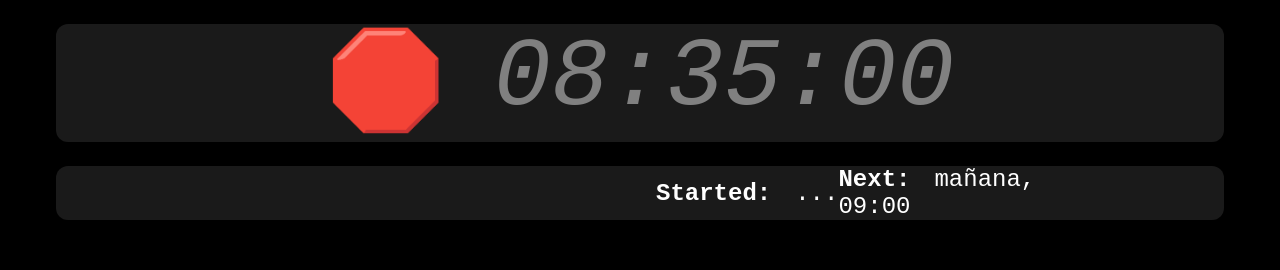
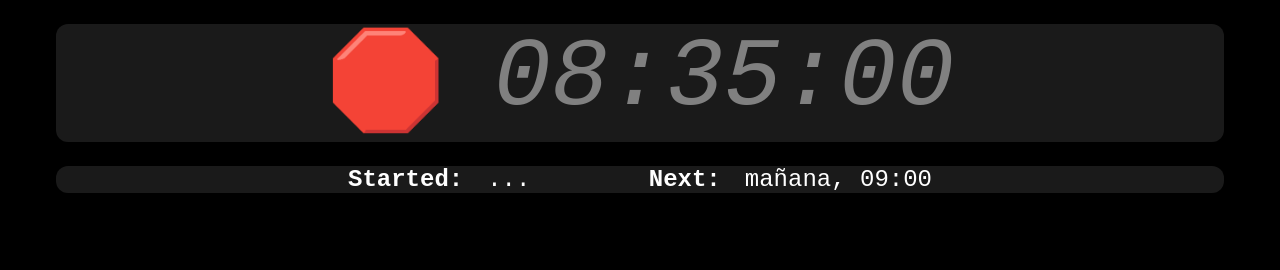
Before and after one commit to miermontoto/pomodoro, a Vue app: page / in a window 1280 px wide. Shown: the top 270 px of the page. Built offline with nearby package versions, Linux system fonts and the light colour scheme; the HTML template or start-up script is replaced by a standard one.

Commit message:
fix info overflow

```diff
--- a/src/components/Timer.scss
+++ b/src/components/Timer.scss
@@ -35,8 +35,8 @@ div {
 	display: flex;
 	justify-content: space-between;
 	align-items: center;
-	margin-left: 25em;
-	margin-right: 25em;
+	margin-left: 25%;
+	margin-right: 25%;
 }
 
 .info-left {
```
